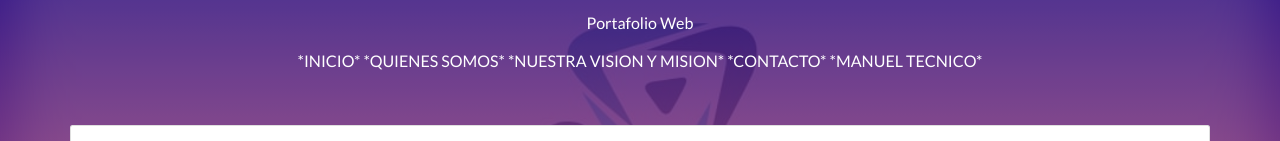
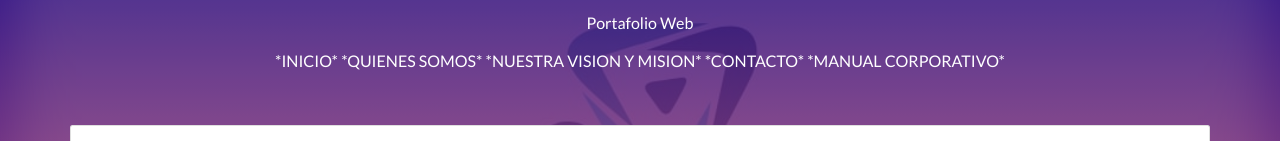
Before and after one commit to tatiana0025/portafolioweb.github.io, a plain HTML site: page Contacto.html in a window 1280 px wide. Shown: the part 157-298 px from the top of the page. Drawn offline with nearby package versions, Linux system fonts and the light colour scheme.

Commit message:
Update Contacto.html

```diff
--- a/Contacto.html
+++ b/Contacto.html
@@ -34,7 +34,7 @@
         <a href="nosotros.html" class="w3-bar-item w3-button">*QUIENES SOMOS*</a>
         <a href="VISION.html" class="w3-bar-item w3-button">*NUESTRA VISION Y MISION*</a>
         <a href="Contacto.html" class="w3-bar-item w3-button">*CONTACTO*</a>
-        <a href="ARTEMISMEDIAMANUALDEIDENTIDADCORPORATIVO-1_23_230919_100219.pdf" class="w3-bar-item w3-button">*MANUEL TECNICO*</a>
+        <a href="ARTEMISMEDIAMANUALDEIDENTIDADCORPORATIVO-1_23_230919_100219.pdf" class="w3-bar-item w3-button">*MANUAL CORPORATIVO*</a>
       </p>
     </div>
   </header>
```
